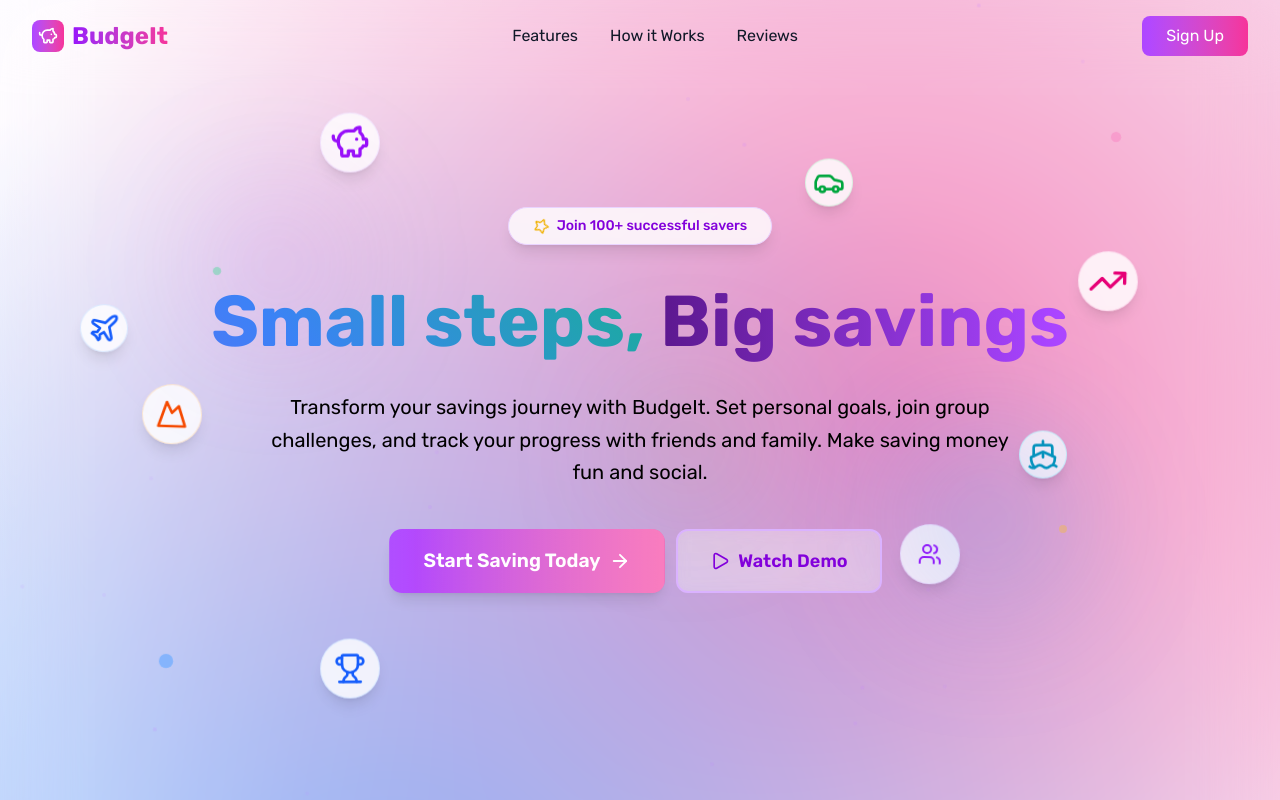
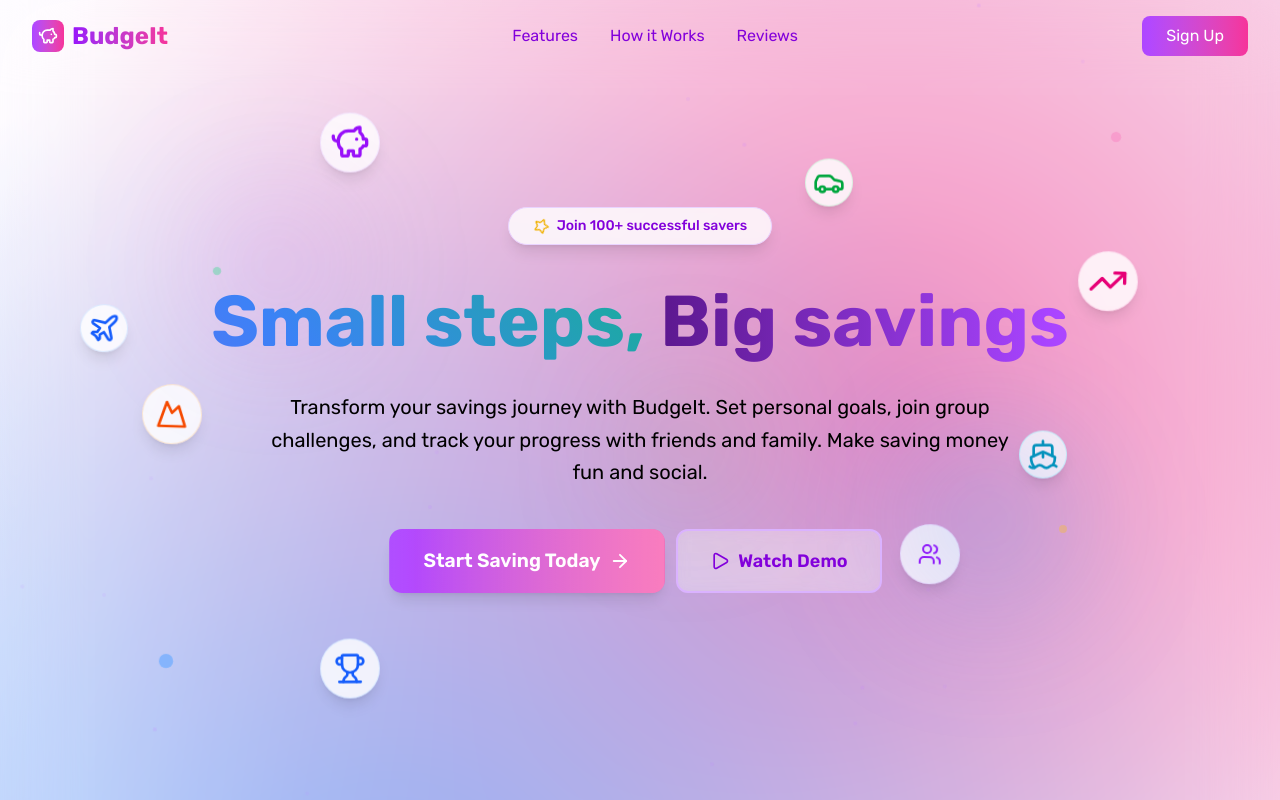
Before and after one commit to cygullem/budgeit, a Next.js app: page / in a window 1280 px wide. Shown: the top 800 px of the page. Built offline with nearby package versions, Linux system fonts and the light colour scheme.

Commit message:
UI/UX: enhanced navigation

```diff
--- a/components/landing/Navigation.tsx
+++ b/components/landing/Navigation.tsx
@@ -30,15 +30,15 @@ export default function Navigation() {
 
                <div className="hidden md:flex items-center space-x-8">
                   <a href="#features"
-                     className="text-md text-gray-900 hover:text-purple-700 transition-colors">
+                     className="text-md text-purple-700 hover:text-purple-500 transition-colors">
                      Features
                   </a>
                   <a href="#how-it-works"
-                     className="text-md text-gray-900 hover:text-purple-700 transition-colors">
+                     className="text-md text-purple-700 hover:text-purple-500 transition-colors">
                      How it Works
                   </a>
                   <a href="#testimonials"
-                     className="text-md text-gray-900 hover:text-purple-700 transition-colors">
+                     className="text-md text-purple-700 hover:text-purple-500 transition-colors">
                      Reviews
                   </a>
                </div>
```
